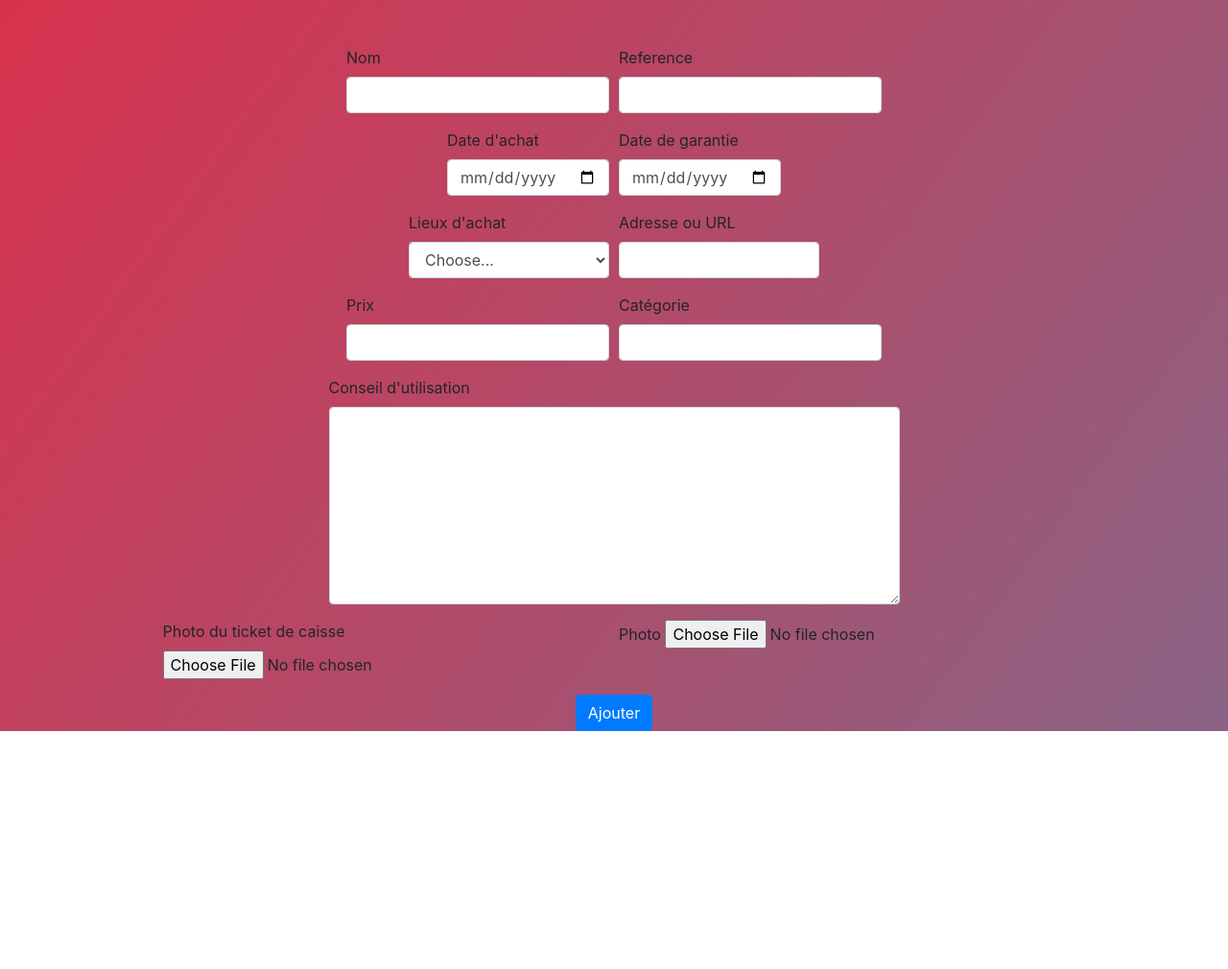
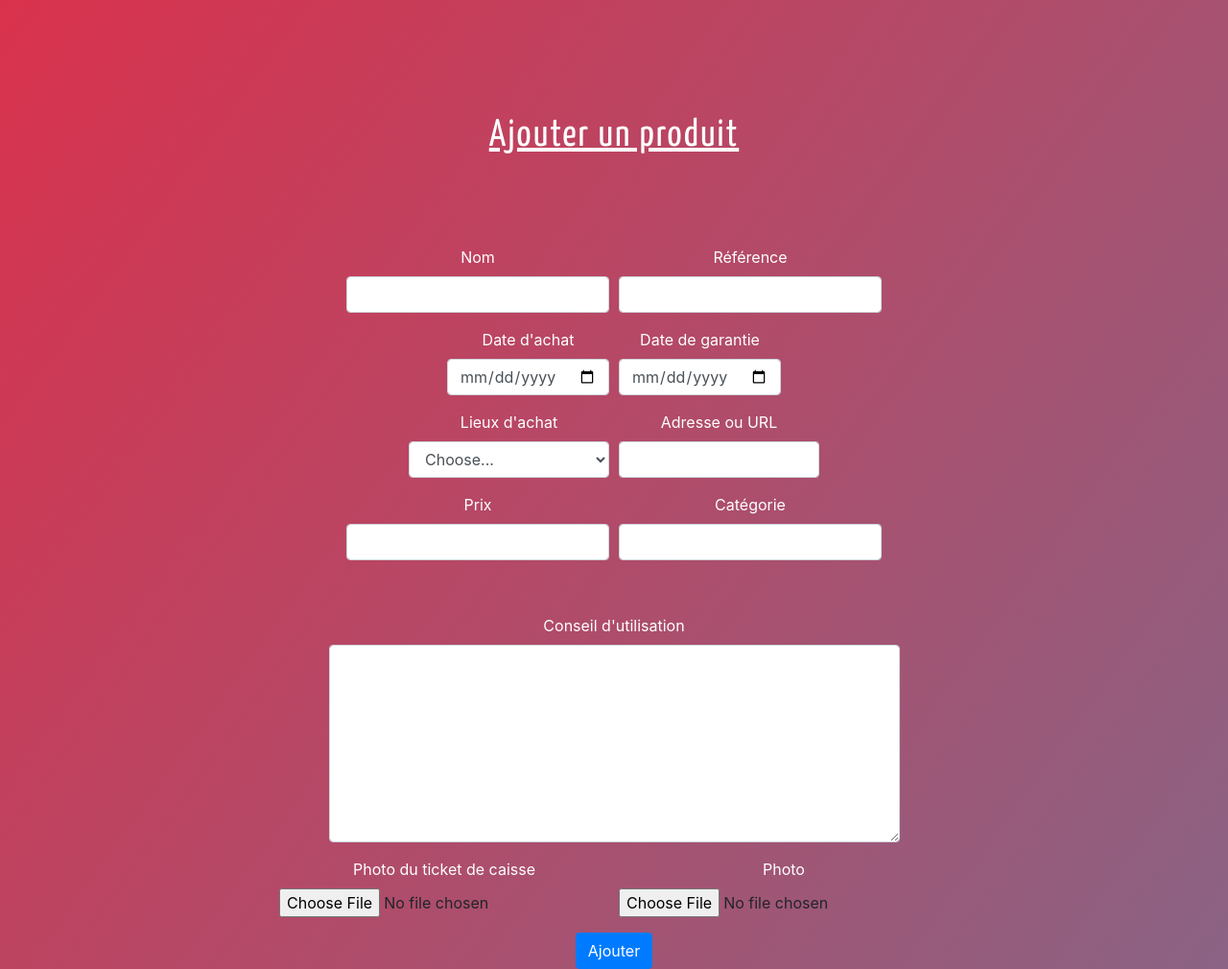
Before and after one commit to YoannAbran/Projet_Dashboard, a PHP site: page /view/CreateView.php in a window 1280 px wide. Shown: the part 56-1066 px from the top of the page at 96% size. Before the commit the page ends 818 px from the top, so only its background shows below. Run offline with PHP 8.4, Linux system fonts and the light colour scheme; some libraries are stand-ins or nearby versions.

Commit message:
Style added

```diff
--- a/public/css/createStyle.css
+++ b/public/css/createStyle.css
@@ -28,3 +28,25 @@ body{
    50%{background-position:100% 96%}
    100%{background-position:0% 5%}
 }
+
+
+h1{
+  font-family: 'Yanone Kaffeesatz', sans-serif;
+  margin-top: 70px;
+  margin-bottom: 90px;
+  letter-spacing: 2px;
+  color: white;
+  text-decoration: underline;
+  opacity: 1;
+  animation-name: subtext;
+  animation-duration: 1s;
+}
+
+@keyframes subtext{
+  0%{opacity: 0;}
+  100%{opacity: 1;}
+}
+
+label{
+  color: white;
+}
--- a/view/CreateView.php
+++ b/view/CreateView.php
@@ -4,62 +4,65 @@ session_regenerate_id();?>
 
 <form class="container-fluid pt-5 d-flex flex-column align-items-center" action='<?php  htmlspecialchars('index.php?action=insertnew')?>' method="post" enctype='multipart/form-data'>
 <link rel='stylesheet' type='text/css' href=public/css/createStyle.css />
+<link href="https://fonts.googleapis.com/css2?family=Yanone+Kaffeesatz&display=swap" rel="stylesheet">
+
+  <h1 class='d-flex justify-content-center'>Ajouter un produit</h1>
 
   <div class="form-row">
     <div class="form-group col-md-6">
-      <label for="inputNom">Nom</label>
+      <label class="d-flex justify-content-center" for="inputNom">Nom</label>
       <input type="text" class="form-control" id="" name="nom" required>
     </div>
     <div class="form-group col-md-6">
-      <label for="inputReference">Reference</label>
-      <input type="text" class="form-control" id="" name="reference" required>
+      <label class="d-flex justify-content-center" for="inputReference">Référence</label>
+      <input type="text" class="form-control" name="reference" required>
     </div>
   </div>
   <div class="form-row">
   <div class="form-group col-md-6">
-    <label for="inputDate_achat">Date d'achat</label>
-    <input type="date" class="form-control" id="" placeholder="" name="date_achat" required>
+    <label  class="d-flex justify-content-center" for="inputDate_achat">Date d'achat</label>
+    <input type="date" class="form-control" placeholder="" name="date_achat" required>
   </div>
   <div class="form-group col-md-6">
-    <label for="inputdate_garantie">Date de garantie</label>
-    <input type="date" class="form-control" id="" placeholder="" name="garantie" required>
+    <label class="d-flex justify-content-center" for="inputdate_garantie">Date de garantie</label>
+    <input type="date" class="form-control" placeholder="" name="garantie" required>
   </div>
     </div>
   <div class="form-row">
     <div class="form-group col-md-6">
-      <label for="inputlieux_achat_select">Lieux d'achat</label>
-      <select id="" class="form-control" name="lieux_achat" required>
+      <label class="d-flex justify-content-center" for="inputlieux_achat_select">Lieux d'achat</label>
+      <select class="form-control" name="lieux_achat" required>
         <option selected>Choose...</option>
         <option>vente direct</option>
         <option>e-commerce</option>
       </select>
     </div>
     <div class="form-group col-md-6">
-      <label for="inputlieux_achat">Adresse ou URL</label>
-      <input type="text" class="form-control" name="adresse" id=""  required>
+      <label class="d-flex justify-content-center" for="inputlieux_achat">Adresse ou URL</label>
+      <input type="text" class="form-control" name="adresse"  required>
     </div>
     </div>
     <div class="form-row">
     <div class="form-group col-md-6">
-      <label for="inputprix">Prix</label>
-      <input type="number" step="0.01" class="form-control" id="" name="prix" required>
+      <label class="d-flex justify-content-center" for="inputprix">Prix</label>
+      <input type="number" step="0.01" class="form-control" name="prix" required>
     </div>
     <div class="form-group col-md-6">
-      <label for="inputcategorie">Catégorie</label>
-      <input type="text" class="form-control" id="" name="categorie" required>
+      <label class="d-flex justify-content-center" for="inputcategorie">Catégorie</label>
+      <input type="text" class="form-control" name="categorie" required>
     </div>
     </div>
-    <div class="form-group col-md-6">
-      <label for="inputconseil">Conseil d'utilisation</label>
+    <div style="margin-top:40px;" class="form-group col-md-6">
+      <label class="d-flex justify-content-center" for="inputconseil">Conseil d'utilisation</label>
       <textarea class="form-control" name="conseil" rows="8" cols="80" required></textarea>
     </div>
     <div class="form-row">
     <div class="form-group col-md-6">
-      <label for="inputphoto_ticket">Photo du ticket de caisse</label>
+      <label class="d-flex justify-content-center" for="inputphoto_ticket">Photo du ticket de caisse</label>
       <input type='file' name='ticket' required/>
     </div>
     <div class="form-group col-md-6">
-      <label for="inputphoto">Photo</label>
+      <label class="d-flex justify-content-center" for="inputphoto">Photo</label>
       <input type='file' name='photo' required/>
     </div>
     </div>
--- a/view/EditView.php
+++ b/view/EditView.php
@@ -10,7 +10,9 @@
     <link rel="stylesheet" href="https://stackpath.bootstrapcdn.com/bootstrap/4.5.2/css/bootstrap.min.css" integrity="sha384-JcKb8q3iqJ61gNV9KGb8thSsNjpSL0n8PARn9HuZOnIxN0hoP+VmmDGMN5t9UJ0Z" crossorigin="anonymous">
     <link rel='stylesheet' type='text/css' href=public/css/editStyle.css />
     <link href="https://fonts.googleapis.com/css2?family=Gentium+Book+Basic&display=swap" rel="stylesheet">
+    <link href="https://fonts.googleapis.com/css2?family=Yanone+Kaffeesatz&display=swap" rel="stylesheet">
 
+    <h1>Modifier un produit</h1>
 
     <div id='formandimages' class="row">
 
--- a/view/LoginView.php
+++ b/view/LoginView.php
@@ -2,10 +2,12 @@
 ob_start();
 session_start();
 session_regenerate_id(); ?>
+<link href="https://fonts.googleapis.com/css2?family=Yanone+Kaffeesatz&display=swap" rel="stylesheet">
+<link rel='stylesheet' type='text/css' href=public/css/loginStyle.css />
 
 <form class="box" action="<?php  htmlspecialchars('index.php?action=login')?>" method="post" name="login">
 <h1 class="box-title">Connexion</h1>
-<div class="m-4">
+<div class="m-4 d-flex justify-content-center">
 
 <input type="text" class="box-input" name="user" placeholder="Nom d'utilisateur" required>
 <input type="password" class="box-input" name="password" placeholder="Mot de passe" required>
--- a/view/RegisterView.php
+++ b/view/RegisterView.php
@@ -7,8 +7,10 @@ session_regenerate_id();?>
 <link rel='stylesheet' type='text/css' href=public/css/registerStyle.css />
 
 <form class="box" action="<?php htmlspecialchars('index.php?action=register')?>" method="post">
-    <h1 class="box-title">Ajouter un admin</h1>
-    <div class="m-4">
+
+    <h1 class="box-title"><span>Ajouter un admin<span></h1>
+
+    <div class="m-4 d-flex justify-content-center" id="theforms">
 
   <input type="text" class="box-input" name="nom" placeholder="Nom d'utilisateur" required />
     <input type="email" class="box-input" name="email" placeholder="Email" required />
```
Also changed, not shown: public/css/editStyle.css (+19 -2 lines), public/css/loginStyle.css (added, +49 -0 lines), public/css/registerStyle.css (+37 -8 lines).
